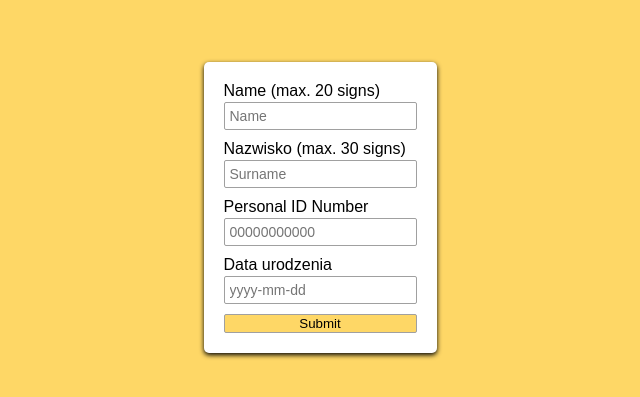
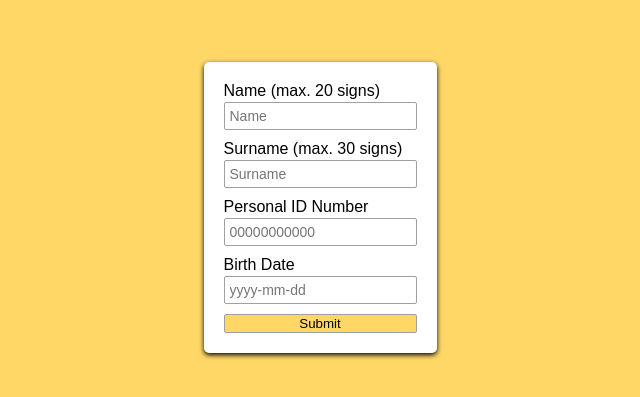
Before and after one commit to Masziooo/FieldValidation, a website: page index.html in a window 1280 px wide. Shown: the part 201-598 px from the top of the page, 320-960 px from the left. Drawn offline with Linux system fonts and the light colour scheme.

Commit message:
html corrections

```diff
--- a/index.html
+++ b/index.html
@@ -17,7 +17,7 @@
                 <small></small>
             </div>
             <div class="form-container">
-                <label>Nazwisko (max. 30 signs)</label>
+                <label>Surname (max. 30 signs)</label>
                 <input placeholder="Surname" id="surname"/>
                 <small></small>
             </div>
@@ -27,7 +27,7 @@
                 <small></small>
             </div>
             <div class="form-container">
-                <label>Data urodzenia</label>
+                <label>Birth Date</label>
                 <input placeholder="yyyy-mm-dd" id="birthDate"/>
             </div>
             <button type="submit" class="submit-btn">Submit</button>
```
